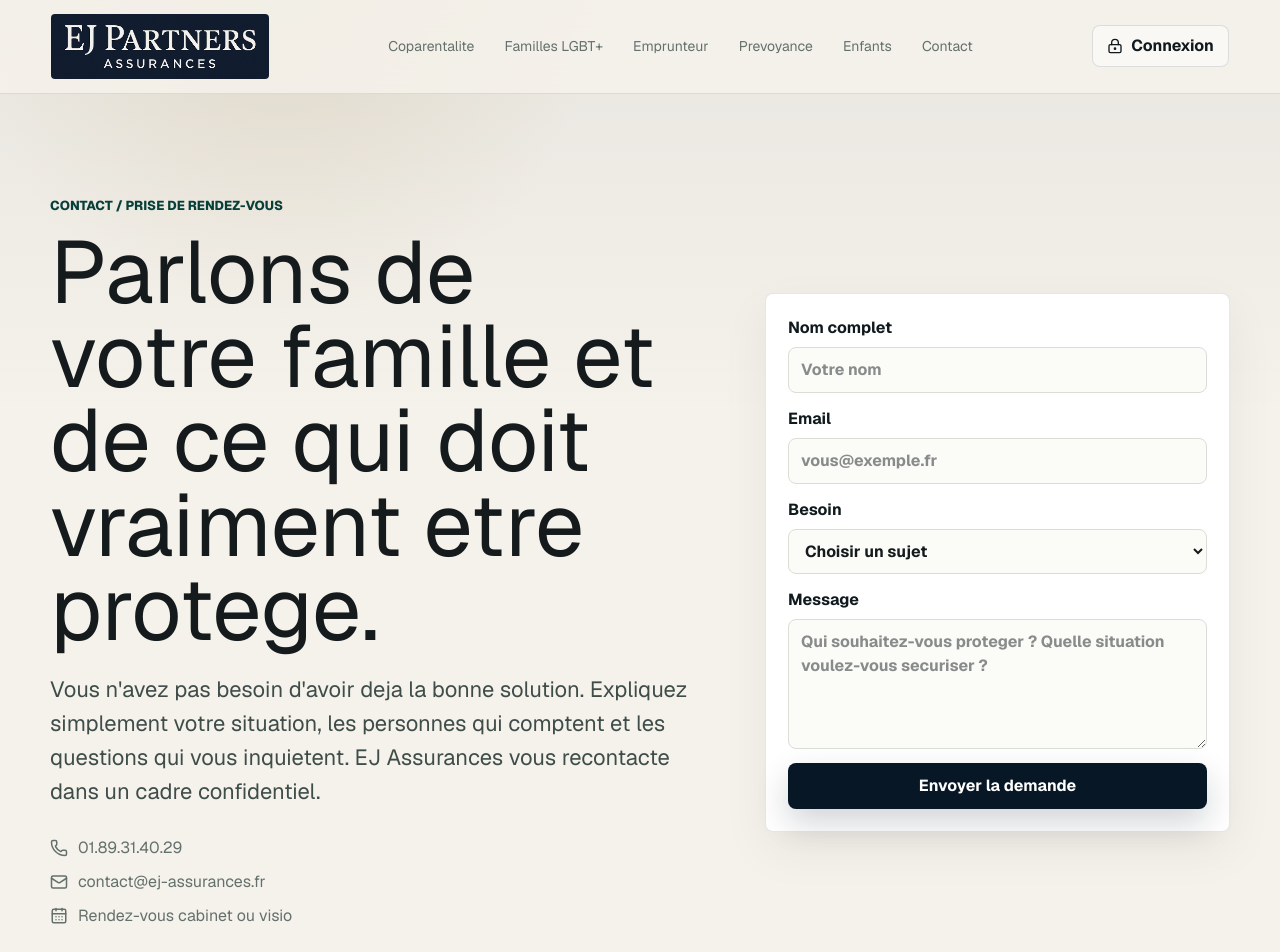
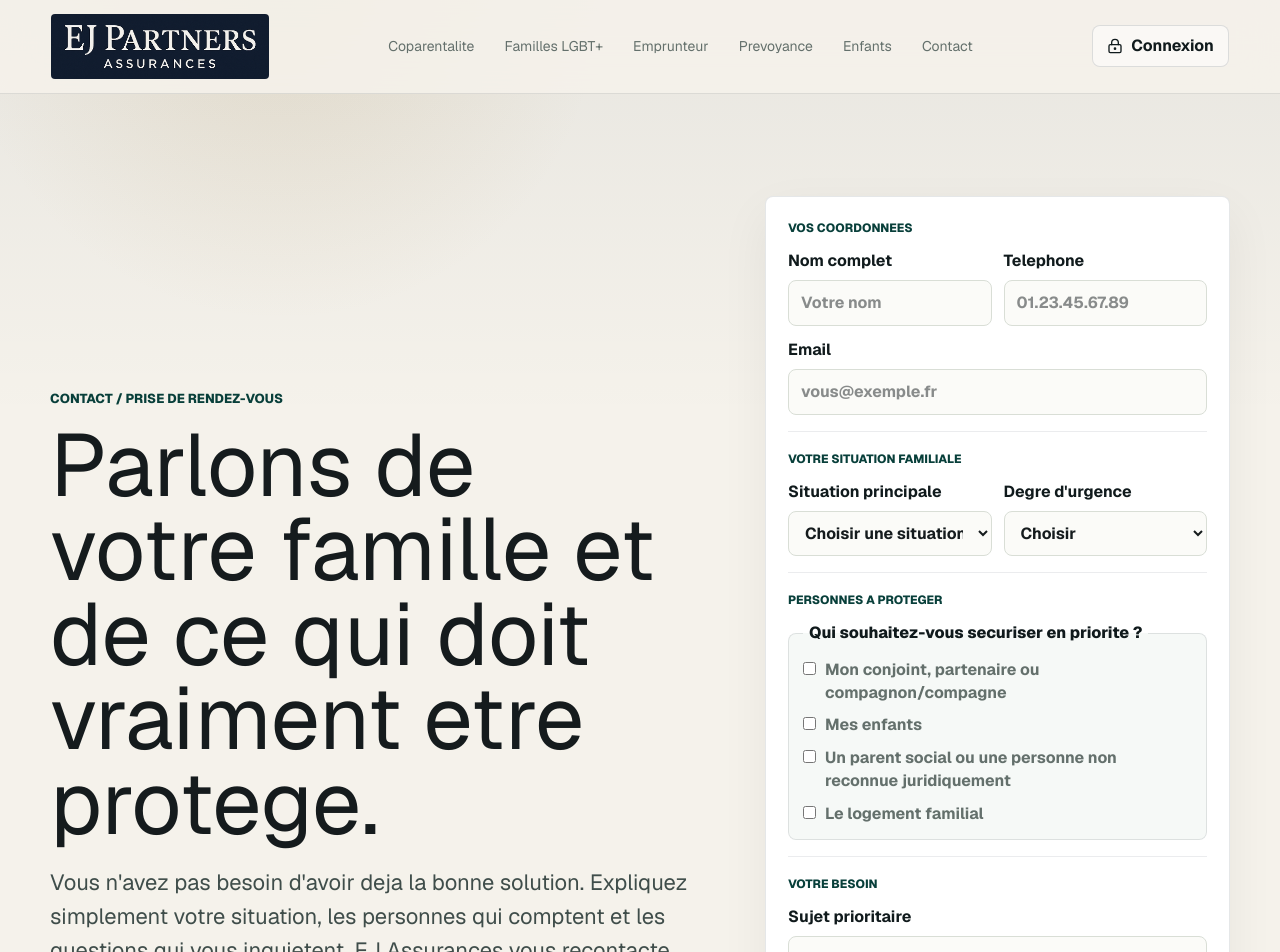
Before and after one commit to ejassurances/Site.internet, a Next.js app: page /contact in a window 1280 px wide. Shown: the top 952 px of the page. Built offline with nearby package versions, Linux system fonts and the light colour scheme.

Commit message:
Turn contact form into needs intake

```diff
--- a/src/app/contact/page.tsx
+++ b/src/app/contact/page.tsx
@@ -27,17 +27,85 @@ export default function ContactPage() {
               </span>
             </div>
           </div>
-          <form className="contact-form">
+          <form className="contact-form needs-contact-form">
+            <section className="form-section">
+              <p className="eyebrow">Vos coordonnees</p>
+              <div className="form-grid two">
                 <label>
                   Nom complet
-              <input name="name" placeholder="Votre nom" />
+                  <input name="name" placeholder="Votre nom" required />
                 </label>
                 <label>
+                  Telephone
+                  <input name="phone" type="tel" placeholder="01.23.45.67.89" />
+                </label>
+              </div>
+              <label>
                 Email
-              <input name="email" type="email" placeholder="vous@exemple.fr" />
+                <input name="email" type="email" placeholder="vous@exemple.fr" required />
+              </label>
+            </section>
+
+            <section className="form-section">
+              <p className="eyebrow">Votre situation familiale</p>
+              <div className="form-grid two">
+                <label>
+                  Situation principale
+                  <select name="familySituation" defaultValue="">
+                    <option value="" disabled>
+                      Choisir une situation
+                    </option>
+                    <option>Couple marie ou pacse</option>
+                    <option>Concubinage</option>
+                    <option>Famille LGBT+</option>
+                    <option>Coparentalite choisie</option>
+                    <option>Famille recomposee</option>
+                    <option>Parent social / enfant social</option>
+                    <option>Autre situation familiale</option>
+                  </select>
                 </label>
                 <label>
-              Besoin
+                  Degre d'urgence
+                  <select name="urgency" defaultValue="">
+                    <option value="" disabled>
+                      Choisir
+                    </option>
+                    <option>Simple question</option>
+                    <option>Projet en cours</option>
+                    <option>Decision a prendre rapidement</option>
+                    <option>Situation sensible ou urgente</option>
+                  </select>
+                </label>
+              </div>
+            </section>
+
+            <section className="form-section">
+              <p className="eyebrow">Personnes a proteger</p>
+              <fieldset className="checkbox-group">
+                <legend>Qui souhaitez-vous securiser en priorite ?</legend>
+                <label>
+                  <input type="checkbox" name="protectPartner" />
+                  Mon conjoint, partenaire ou compagnon/compagne
+                </label>
+                <label>
+                  <input type="checkbox" name="protectChildren" />
+                  Mes enfants
+                </label>
+                <label>
+                  <input type="checkbox" name="protectSocialParent" />
+                  Un parent social ou une personne non reconnue juridiquement
+                </label>
+                <label>
+                  <input type="checkbox" name="protectHome" />
+                  Le logement familial
+                </label>
+              </fieldset>
+            </section>
+
+            <section className="form-section">
+              <p className="eyebrow">Votre besoin</p>
+              <label>
+                Sujet prioritaire
                 <select name="need" defaultValue="">
                   <option value="" disabled>
                     Choisir un sujet
@@ -51,11 +119,20 @@ export default function ContactPage() {
                 </select>
               </label>
               <label>
-              Message
-              <textarea name="message" placeholder="Qui souhaitez-vous proteger ? Quelle situation voulez-vous securiser ?" />
+                Ce que vous voulez eviter
+                <textarea
+                  name="message"
+                  placeholder="Exemple : que mon partenaire ne soit pas protege, que mes enfants soient fragilises, que le logement soit bloque, que ma succession ne corresponde pas a ma volonte..."
+                />
+              </label>
+            </section>
+
+            <label className="consent-line">
+              <input type="checkbox" name="consent" required />
+              J'accepte d'etre recontacte par EJ Assurances pour analyser ma situation. Les informations transmises restent confidentielles.
             </label>
             <button className="primary-action" type="submit">
-              Envoyer la demande
+              Demander une premiere analyse
             </button>
           </form>
         </section>
--- a/src/app/globals.css
+++ b/src/app/globals.css
@@ -440,6 +440,36 @@ h2 {
   padding: 22px;
 }
 
+.needs-contact-form {
+  gap: 18px;
+}
+
+.form-section {
+  display: grid;
+  gap: 12px;
+  padding-bottom: 16px;
+  border-bottom: 1px solid rgba(7, 23, 37, 0.08);
+}
+
+.form-section:last-of-type {
+  border-bottom: 0;
+  padding-bottom: 0;
+}
+
+.form-section .eyebrow {
+  margin-bottom: 0;
+  font-size: 12px;
+}
+
+.form-grid {
+  display: grid;
+  gap: 12px;
+}
+
+.form-grid.two {
+  grid-template-columns: repeat(2, minmax(0, 1fr));
+}
+
 .contact-form label {
   display: grid;
   gap: 7px;
@@ -462,6 +492,44 @@ h2 {
 .contact-form textarea {
   min-height: 130px;
   resize: vertical;
+}
+
+.checkbox-group {
+  display: grid;
+  gap: 10px;
+  margin: 0;
+  padding: 14px;
+  border: 1px solid rgba(7, 23, 37, 0.1);
+  border-radius: 8px;
+  background: rgba(237, 243, 239, 0.48);
+}
+
+.checkbox-group legend {
+  padding: 0 6px;
+  color: var(--ink);
+  font-weight: 800;
+}
+
+.checkbox-group label,
+.consent-line {
+  display: grid;
+  grid-template-columns: auto 1fr;
+  align-items: start;
+  gap: 9px;
+  color: var(--muted);
+  font-weight: 650;
+  line-height: 1.42;
+}
+
+.checkbox-group input,
+.consent-line input {
+  width: auto;
+  min-height: auto;
+  margin-top: 3px;
+}
+
+.consent-line {
+  font-size: 13px;
 }
 
 .login-form {
@@ -1053,6 +1121,10 @@ h2 {
     grid-template-columns: repeat(auto-fit, minmax(190px, 1fr));
   }
 
+  .form-grid.two {
+    grid-template-columns: 1fr;
+  }
+
   .client-row,
   .assessment-row,
   .client-file-hero {
```
Lines whose indentation alone changed are shown as unchanged.
